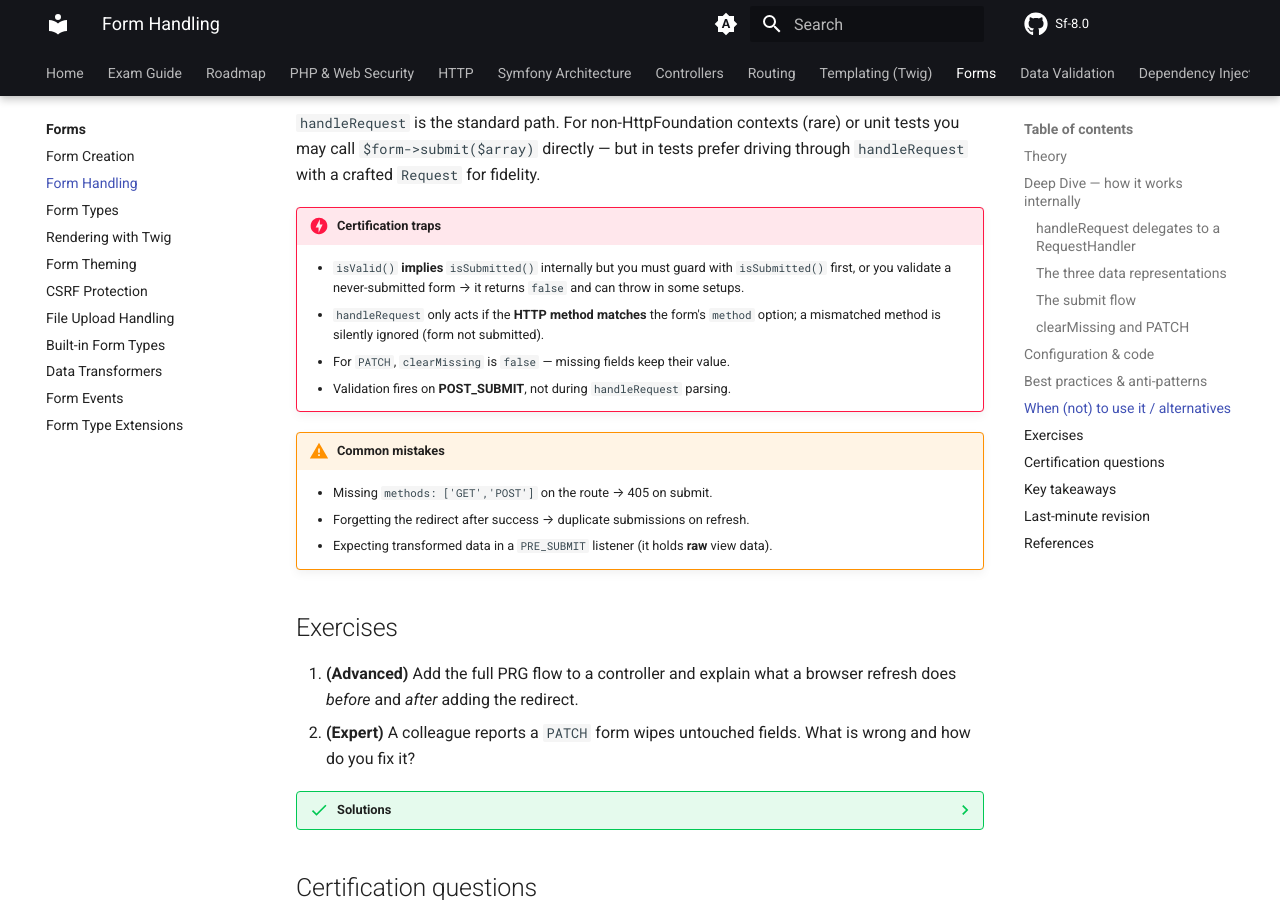
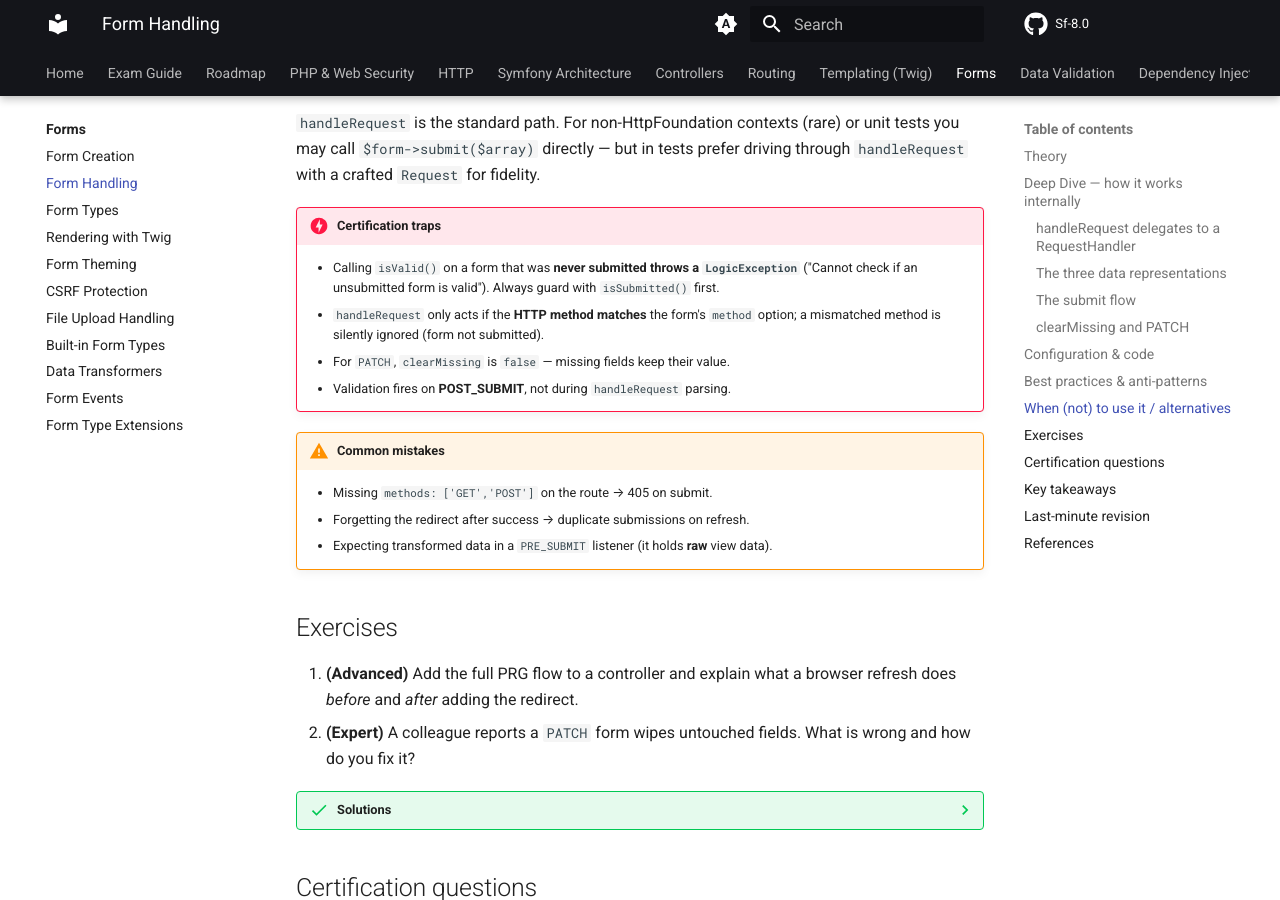
Before and after one commit to jasseryah-mazars/Sf-8.0, an MkDocs documentation site: the page built from docs/forms/handling.md, in a window 1280 px wide and 900 px high, scrolled down 3779 px. Built offline with MkDocs 1.6.1 and Material for MkDocs 9.7.7, drawn with Linux system fonts in a browser that asks for light colours; comment, search, counter and statistics services are not loaded; the version menu is left out.

```diff
--- a/docs/forms/handling.md
+++ b/docs/forms/handling.md
@@ -175,9 +175,9 @@ unit tests you may call `$form->submit($array)` directly — but in tests prefer
 driving through `handleRequest` with a crafted `Request` for fidelity.
 
 !!! danger "Certification traps"
-    - `isValid()` **implies** `isSubmitted()` internally but you must guard with
-      `isSubmitted()` first, or you validate a never-submitted form → it returns
-      `false` and can throw in some setups.
+    - Calling `isValid()` on a form that was **never submitted throws a
+      `LogicException`** ("Cannot check if an unsubmitted form is valid"). Always
+      guard with `isSubmitted()` first.
     - `handleRequest` only acts if the **HTTP method matches** the form's
       `method` option; a mismatched method is silently ignored (form not
       submitted).
```
Also changed, not shown: 1 other file.
